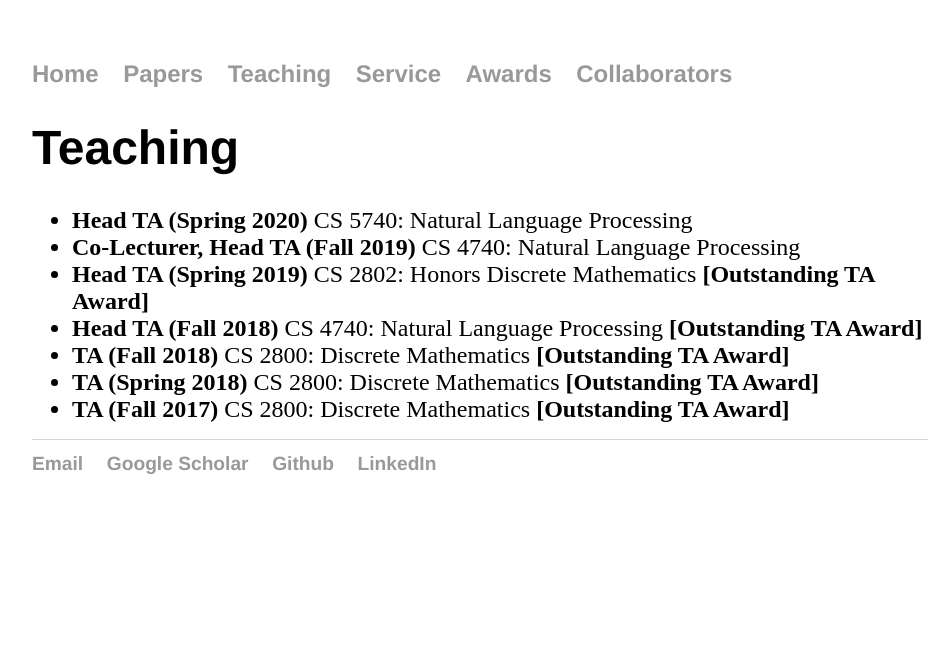
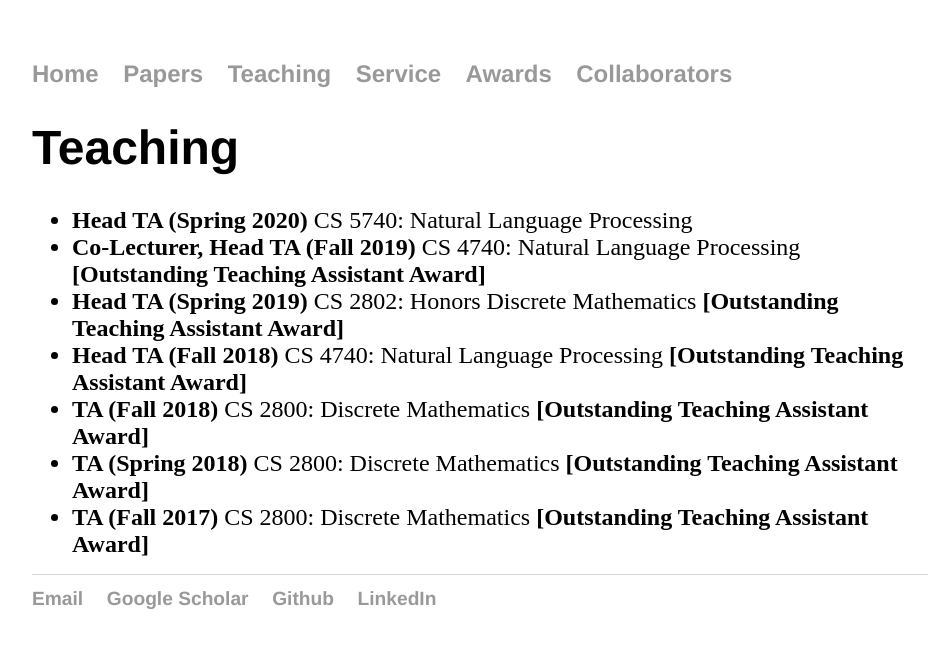
Before and after one commit to rishibommasani/rishibommasani.github.io, a Jekyll site: the page built from teaching/index.html, in a window 1280 px wide. Shown: the top 648 px of the page, without its empty margins (160-1112 px from the left). Built offline with Jekyll 4.4.1, drawn with Linux system fonts in a browser that asks for light colours.

Commit message:
TA awards

```diff
--- a/teaching/index.html
+++ b/teaching/index.html
@@ -5,10 +5,10 @@
 	<h1>{{ page.title }}</h1>
 	<ul>
 		<li> <b> Head TA (Spring 2020) </b> CS 5740: Natural Language Processing </li>
-		<li> <b> Co-Lecturer, Head TA (Fall 2019) </b> CS 4740: Natural Language Processing </li>
-		<li> <b> Head TA (Spring 2019) </b> CS 2802: Honors Discrete Mathematics <b>[Outstanding TA Award]</b> </li>
-		<li> <b> Head TA (Fall 2018) </b> CS 4740: Natural Language Processing <b>[Outstanding TA Award]</b> </li>
-		<li> <b> TA (Fall 2018) </b> CS 2800: Discrete Mathematics <b>[Outstanding TA Award]</b> </li>
-		<li> <b> TA (Spring 2018) </b> CS 2800: Discrete Mathematics <b>[Outstanding TA Award]</b> </li>
-		<li> <b> TA (Fall 2017) </b> CS 2800: Discrete Mathematics <b>[Outstanding TA Award]</b> </li>
+		<li> <b> Co-Lecturer, Head TA (Fall 2019) </b> CS 4740: Natural Language Processing <b>[Outstanding Teaching Assistant Award]</b> </li>
+		<li> <b> Head TA (Spring 2019) </b> CS 2802: Honors Discrete Mathematics <b>[Outstanding Teaching Assistant Award]</b> </li>
+		<li> <b> Head TA (Fall 2018) </b> CS 4740: Natural Language Processing <b>[Outstanding Teaching Assistant Award]</b> </li>
+		<li> <b> TA (Fall 2018) </b> CS 2800: Discrete Mathematics <b>[Outstanding Teaching Assistant Award]</b> </li>
+		<li> <b> TA (Spring 2018) </b> CS 2800: Discrete Mathematics <b>[Outstanding Teaching Assistant Award]</b> </li>
+		<li> <b> TA (Fall 2017) </b> CS 2800: Discrete Mathematics <b>[Outstanding Teaching Assistant Award]</b> </li>
 	</ul>
```
